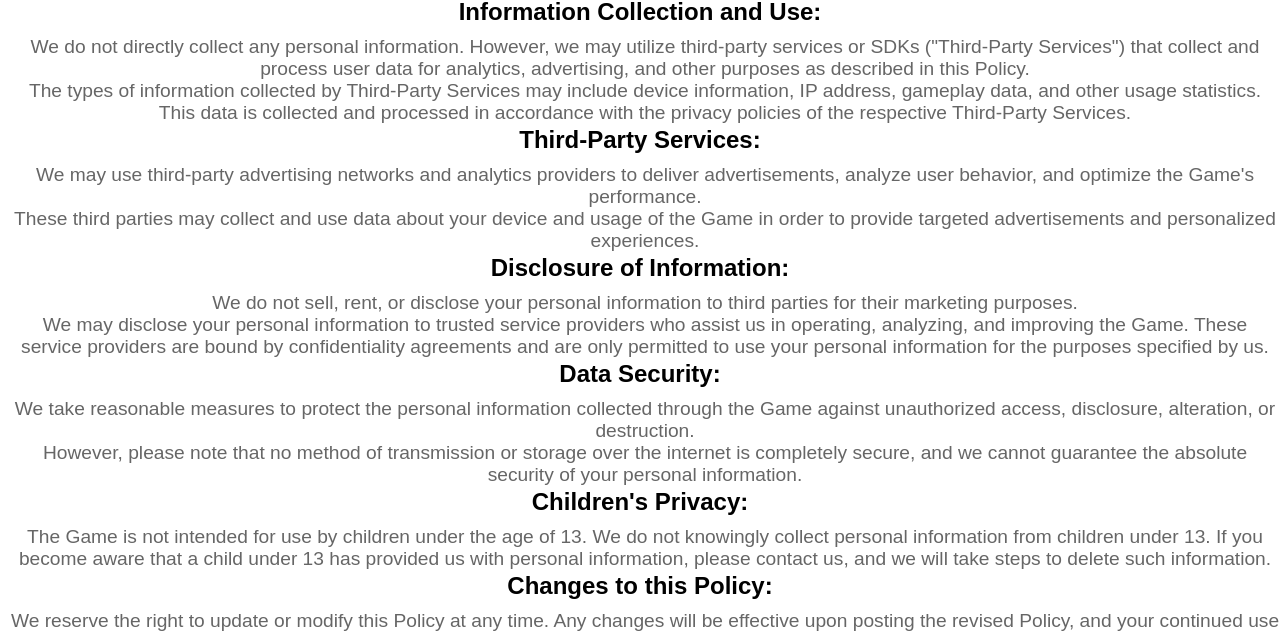
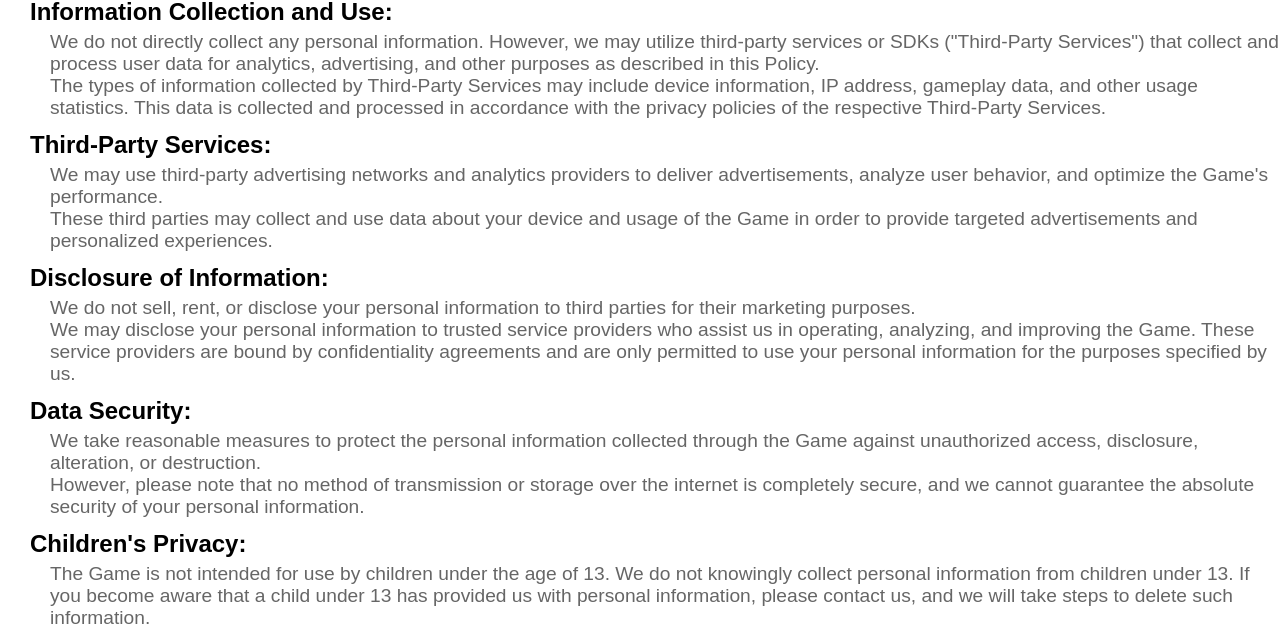
Before and after one commit to Jorgesheahan/website, a plain HTML site: page privacy.html in a window 1280 px wide. Shown: the part 200-835 px from the top of the page. Drawn offline with Linux system fonts and the light colour scheme.

Commit message:
Add files via upload

```diff
--- a/styles.css
+++ b/styles.css
@@ -178,21 +178,24 @@ p {
 
 .privacy-policy {
     align-content: center;
-    padding-left: auto;
-    padding-right: auto;
+    text-align: left;
+    padding-bottom: 40px;
+    padding-left: 20px;
 }
 
 .privacy-policy ol {
     list-style-type: none;
+    padding-bottom: 10px;
 }
 
 .privacy-policy p {
-    padding-left: 10px;
+    padding-left: 30px;
 }
 
 .privacy-policy h2 {
-    padding-bottom: 10px;
+    padding-bottom: 5px;
     padding-top: 2px;
+    padding-left: 10px;
 }
 
 .privacy-contact {
@@ -326,4 +329,6 @@ footer section {
     background-color: #e2e2e2;
     display: flex;
     flex-direction: row;
+    padding-top: 10px;
+    padding-bottom: 10px;
 }
```
